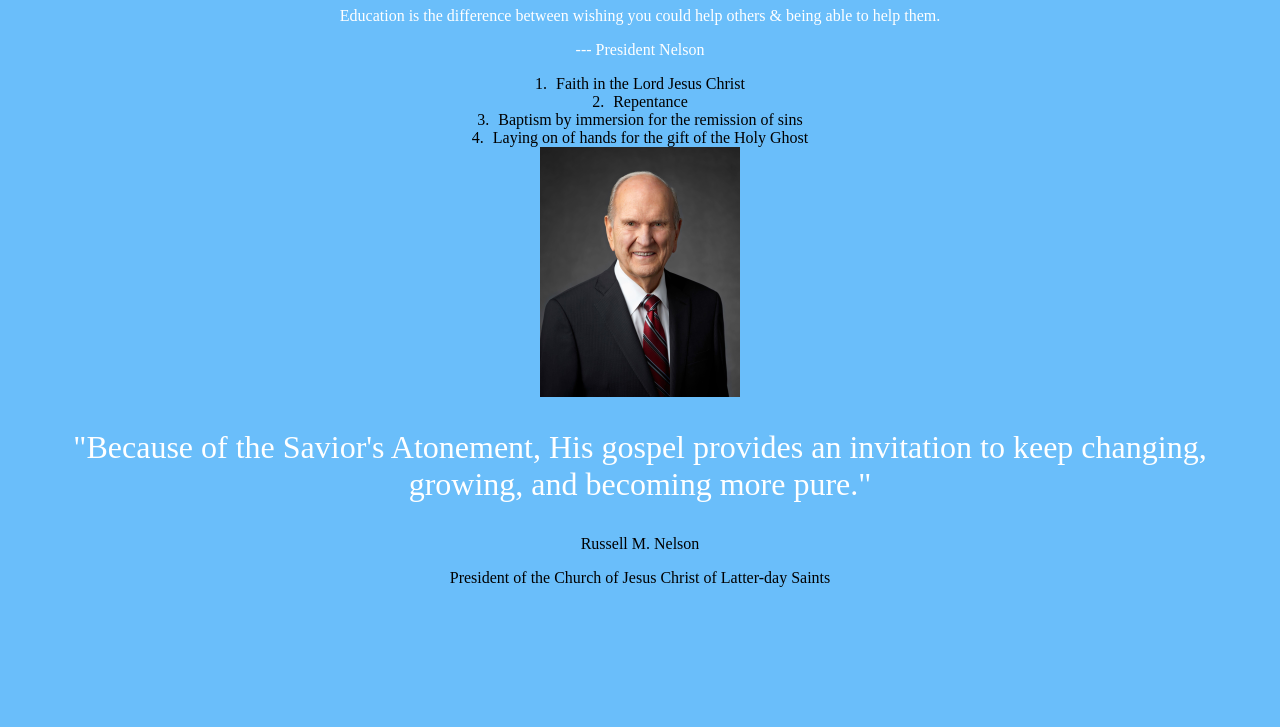
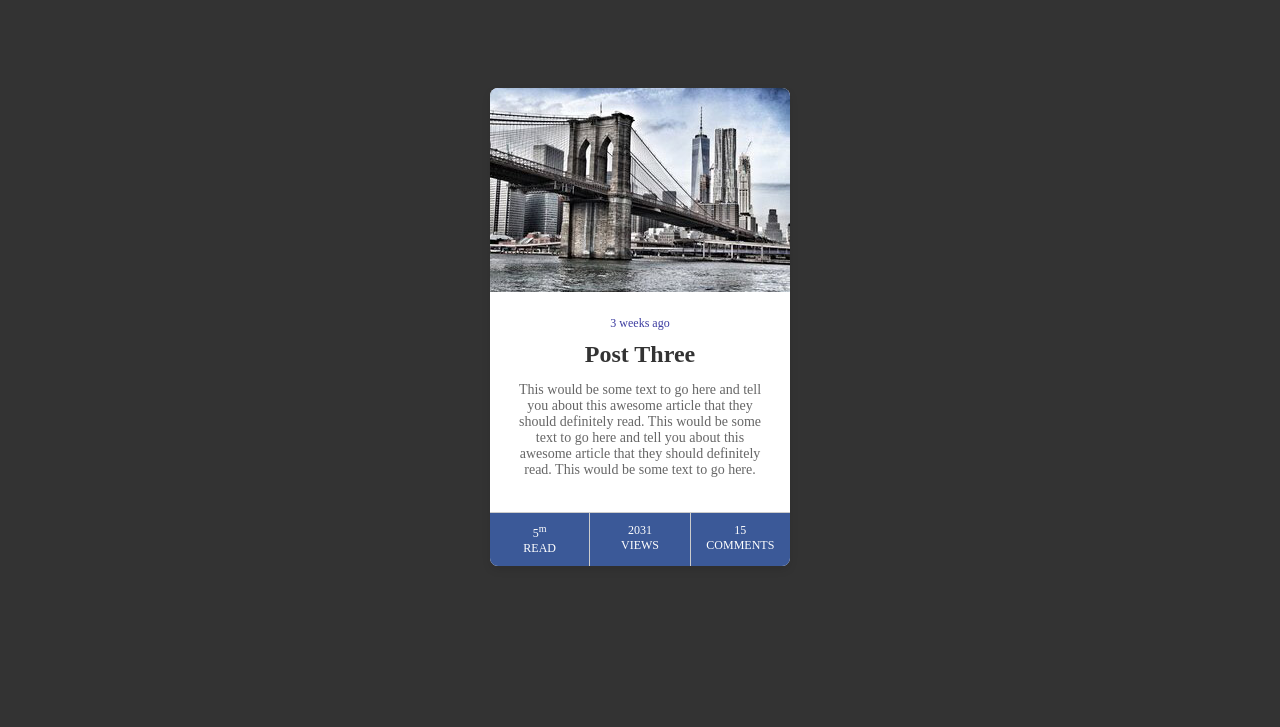
Before and after one commit to ketsiamm/Ketsiammen, a plain HTML site: page ice/ice_4.html in a window 1280 px wide. Shown: the part 73-800 px from the top of the page. Drawn offline with Linux system fonts and the light colour scheme.

Commit message:
ice challenge

```diff
--- a/ice/ic4style.css
+++ b/ice/ic4style.css
@@ -1,42 +1,61 @@
-body{
+body {
+    display: flex;
+    justify-content: center;
+    align-items: center;
+    height: 100vh;
     margin: 0;
-    background-color: rgb(106, 190, 250);
-    text-align: center;
-
-}
-main{
-    max-width: 90;
-    margin: 0 auto;
-
-}
-#bannerherro{
-color: white;
+    background-color: #333;
 }
 
-#mylist {
-    margin: auto;
-    padding: 0;
+.card {
+    background-color: white;
+    border-radius: 8px;
+    overflow: hidden;
+    width: 300px;
+    box-shadow: 0 4px 8px rgba(0, 0, 0, 0.1);
     text-align: center;
-    counter-reset: my-counter; /* Initialize the counter */
 }
 
-#mylist li {
-    list-style-type: none; /* Remove default bullet */
+#main_image {
+    width: 100%;
+    height: auto;
 }
 
-#mylist li:before {
-    counter-increment: my-counter; /* Increment the counter for each list item */
-    content: counter(my-counter) ". "; /* Display the counter content */
-    margin-right: 5px; /* Adjust spacing between counter and text */
-}
-#myimage{
-    width: 200px; /* Set the width of the image */
-    height: auto; /* Maintain aspect ratio */
-    display: block; /* Center the image horizontally */
-    margin: 0 auto 20px; /* Add some space below the image */
+.content {
+    padding: 20px;
 }
 
-#quote{
+#first_text {
+    color: rgb(60, 60, 160);
+    font-size: 12px;
+    margin: 0;
+}
+
+#second_text {
+    font-size: 24px;
+    margin: 10px 0;
+    color: #333;
+}
+
+#main_article {
+    font-size: 14px;
+    color: #666;
+}
+
+footer {
+    display: flex;
+    background-color: #3B5998;
     color: white;
-    font-size: xx-large;
 }
+
+.footer-item {
+    flex: 1;
+    padding: 10px 0;
+    border-top: 1px solid #ccc;
+    border-right: 1px solid #ccc;
+    font-size: 12px;
+}
+
+.footer-item:last-child {
+    border-right: none;
+}
--- a/ice/ice_4.html
+++ b/ice/ice_4.html
@@ -4,29 +4,27 @@
     <meta charset="UTF-8">
     <meta name="viewport" content="width=device-width, initial-scale=1.0">
     <title>Document</title>
-    <!-- Link to external CSS file -->
-    <link text="text/css" rel="stylesheet" href="ic4style.css">
+    <link type="text/css" rel="stylesheet" href="ic4style.css">
 </head>
 <body>
-    <header id="bannerherro">
-        <h1>Education</h1>
-        <p>Education is the difference between wishing you could help others & being able to help them.</p>
-        <p>--- President Nelson</p>
-    </header>
-
-    <article>
-        <ol id="mylist">
-            <li>Faith in the Lord Jesus Christ</li>
-            <li>Repentance</li>
-            <li>Baptism by immersion for the remission of sins</li>
-            <li>Laying on of hands for the gift of the Holy Ghost</li>
-        </ol>
-        <img id="myimage" src="images/russell_nelson_official_portrait_2018.jpeg" alt="Portrait of President Nelson">
-        <blockquote id="quote">
-            "Because of the Savior's Atonement, His gospel provides an invitation to keep changing, growing, and becoming more pure."
-        </blockquote>
-        <p>Russell M. Nelson</p>
-        <p>President of the Church of Jesus Christ of Latter-day Saints</p>
-    </article>
+    <div class="card">
+        <header>
+            <img id="main_image" src="images/w09_ice_img.jpg" alt="tower_image">
+        </header>
+        <div class="content">
+            <p id="first_text">3 weeks ago</p>
+            <h2 id="second_text">Post Three</h2>
+            <p id="main_article">
+                This would be some text to go here and tell you about this awesome article that they should definitely read.
+                This would be some text to go here and tell you about this awesome article that they should definitely read.
+                This would be some text to go here.
+            </p>
+        </div>
+        <footer>
+            <div class="footer-item">5<sup>m</sup><br>READ</div>
+            <div class="footer-item">2031<br>VIEWS</div>
+            <div class="footer-item">15<br>COMMENTS</div>
+        </footer>
+    </div>
 </body>
 </html>
```
Also changed, not shown: mywebsite/site-plan.html (+2 -0 lines), ice/images/russell_nelson_official_portrait_2018.jpeg (deleted), ice/images/w09_ice_img.jpg (added), mywebsite/pictures/Capture d'écran 2024-06-15 132858.png (added).
